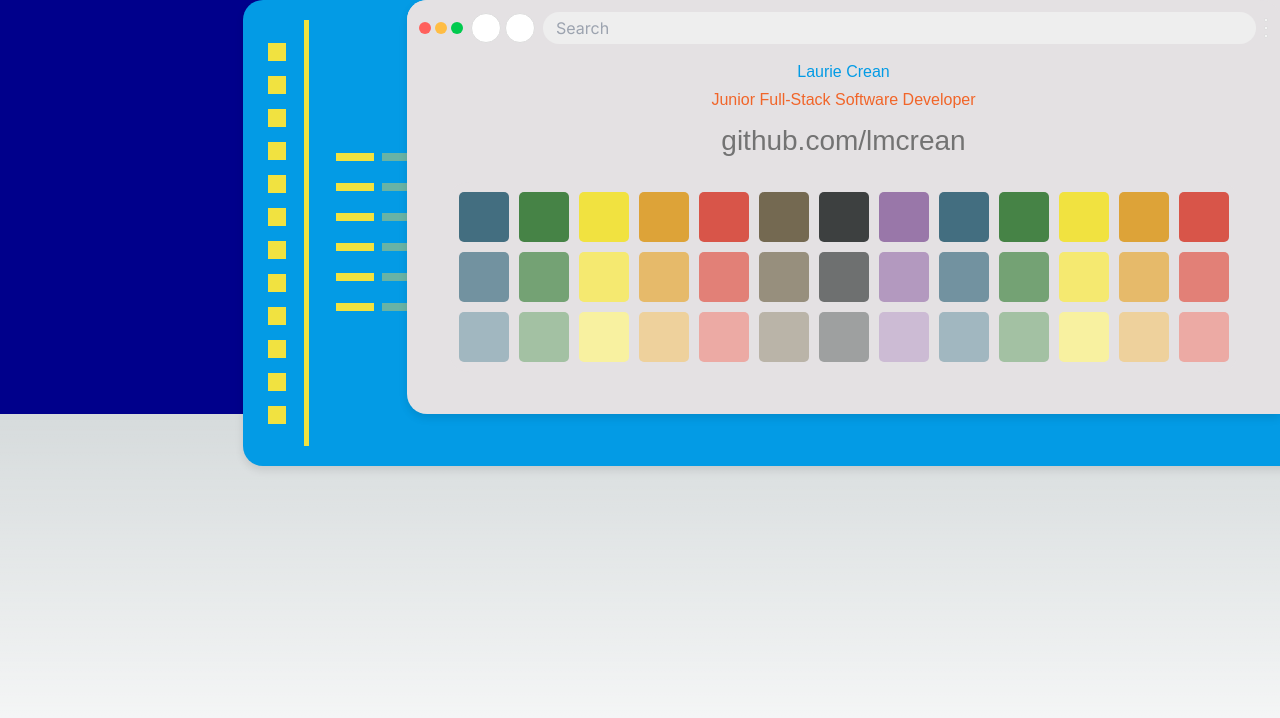
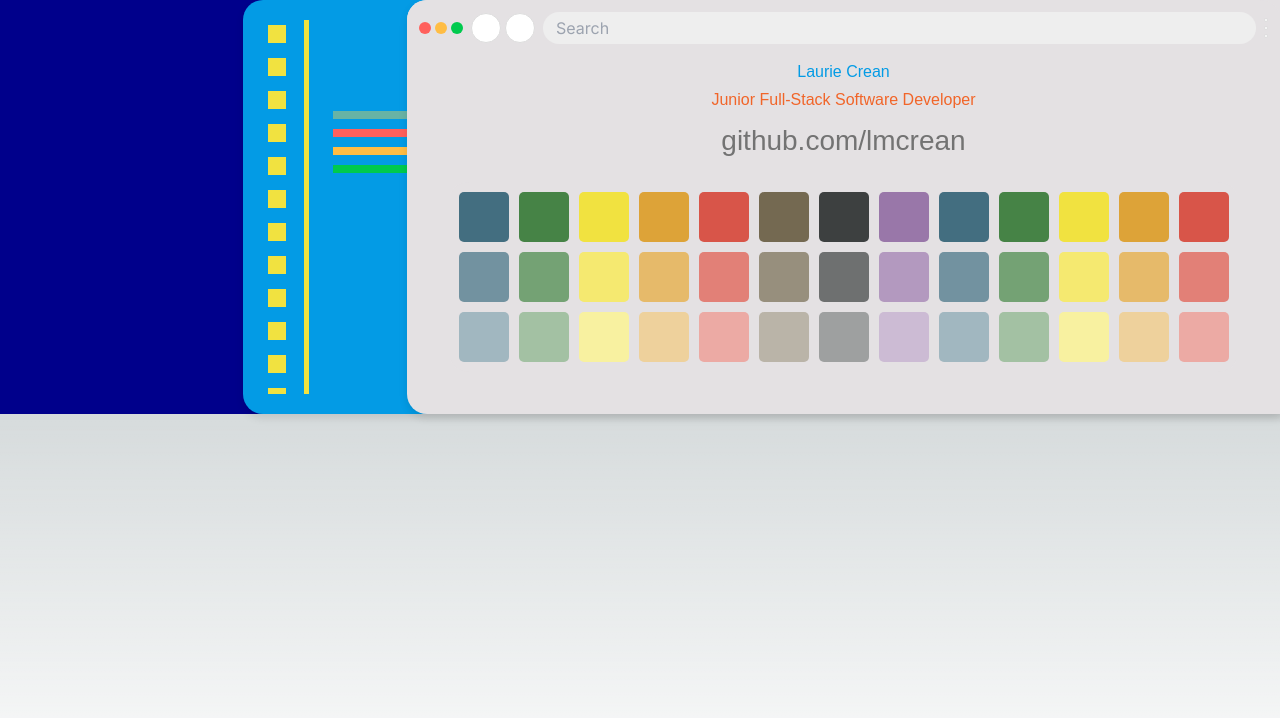
Before and after one commit to lmcrean/lauriecrean_v3, a Next.js app: page / in a window 1280 px wide. Shown: the top 718 px of the page. Built offline with nearby package versions, Linux system fonts and the light colour scheme; a web font is replaced by a local one.

Commit message:
Adjust height and width of elements in Banner.module.scss

```diff
--- a/styles/Banner.module.scss
+++ b/styles/Banner.module.scss
@@ -43,36 +43,37 @@ $codeLineColor: #f16529; // A color from the rainbow grid
   top: 0px; // Slightly offset to show behind the profile card
   left: 19%; // More offset to allow space for a third card
   width: calc(100% - 60px); // Width slightly less than the profile card
-  height: 466px;
   background-color: $blue;
+  height: 414px;
   border-radius: 20px;
   display: grid;
   grid-template-columns: repeat(3, 1fr);
   padding: 20px;
   box-shadow: 0 4px 8px rgba(0, 0, 0, 0.1);
   z-index: 0; // Behind the profile card
-}
-
-.blueCard {
-  // ... existing styles
-
   color: #039be5;
   display: grid;
   grid-template-columns: 25px 3px 5fr; // 3 columns: squares, line, code lines art
   grid-gap: 16px; // Space between the columns
   align-items: center; // Center the items vertically
+  > * {
+    max-height: 100%;
+    overflow: hidden; // Prevent content from expanding beyond the set height
+  }
 }
 
 .yellowSquares {
   display: grid;
   grid-template-rows: repeat(12, 1fr); // 12 rows for the squares
   gap: 5px;
+  height: 100%; // Adjust height to fill the blueCard height
+  align-content: start; // Align the squares to the top
 }
 
 .yellowSquare {
   background-color: $yellowSquare;
   width: 18px;
-  height: 18px; // Fixed height for the squares
+  height: 18px;
   margin: 5px;
 }
 
@@ -85,47 +86,28 @@ $codeLineColor: #f16529; // A color from the rainbow grid
 
 .codeLinesArt {
   display: grid;
-  grid-auto-rows: minmax(10px, auto); // Set a minimum height for each code line
-  gap: 5px;
+  grid-auto-rows: minmax(10px, auto); // Adjust the min-height for each code line to match the wireframe
+  gap: 5px; // Adjust the gap to match the wireframe
   align-items: flex-start;
   padding-left: 10px; // Padding to simulate indentation
 }
 
+// Adjusting .codeLine to replicate the pattern of code lines from the wireframe
 .codeLine {
-  display: flex;
-  align-items: center;
-  justify-content: flex-start;
-  gap: 2px;
+  height: 8px; // Adjust height to match the wireframe
+  margin-bottom: 5px; // Adjust the margin to create space between lines
+  width: 100%; // Set default width to full container width
 
-  // Indentation classes
-  &.indent-0 {
-    padding-left: 0;
-  }
-  &.indent-1 {
-    padding-left: 20px;
-  }
-  &.indent-2 {
-    padding-left: 40px;
-  }
-  &.indent-3 {
-    padding-left: 60px;
-  }
-
-  // Reverse indentation for unindented lines
-  &:nth-child(odd) {
-    padding-left: 15px; // Slight indent for the start
-    flex-direction: row-reverse; // Flip the direction for reverse indentation
-    justify-content: end; // Align to the end to reverse indent
-  }
+  // Override widths for specific lines to match the wireframe
+  &:nth-child(1) { width: 50vh; }
+  &:nth-child(2) { width: 45vh; }
+  &:nth-child(3) { width: 40vh; }
+  // Continue for each line, adjusting the width to match the wireframe
 }
 
-// Use the colors defined in the $colors list for the code lines
 @for $i from 1 through length($colors) {
-  .codeColor-#{$i} {
-    height: 8px;
-    width: 38px;
-    margin: auto 3px;
-    background-color: nth($colors, $i);
+  .codeLine:nth-child(#{$i}) {
+    background-color: nth($colors, $i); // Assign color from the $colors list
   }
 }
 
```
